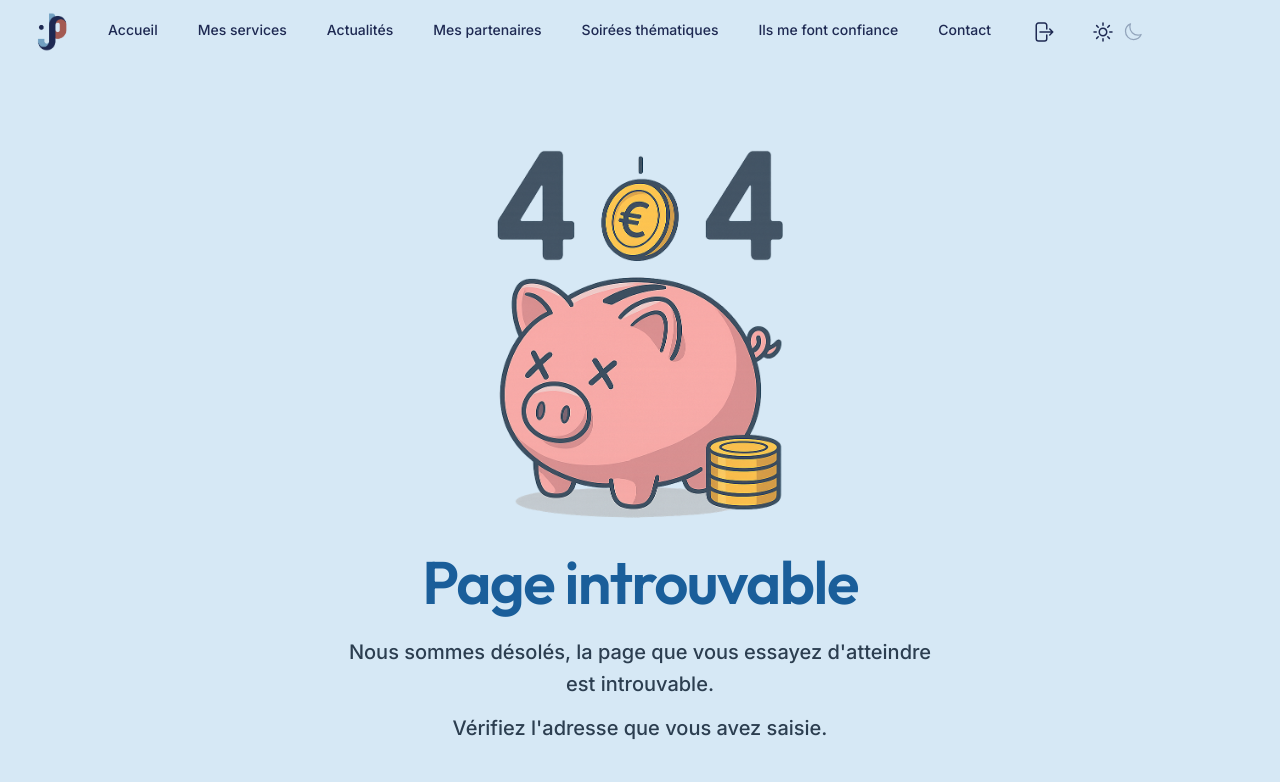
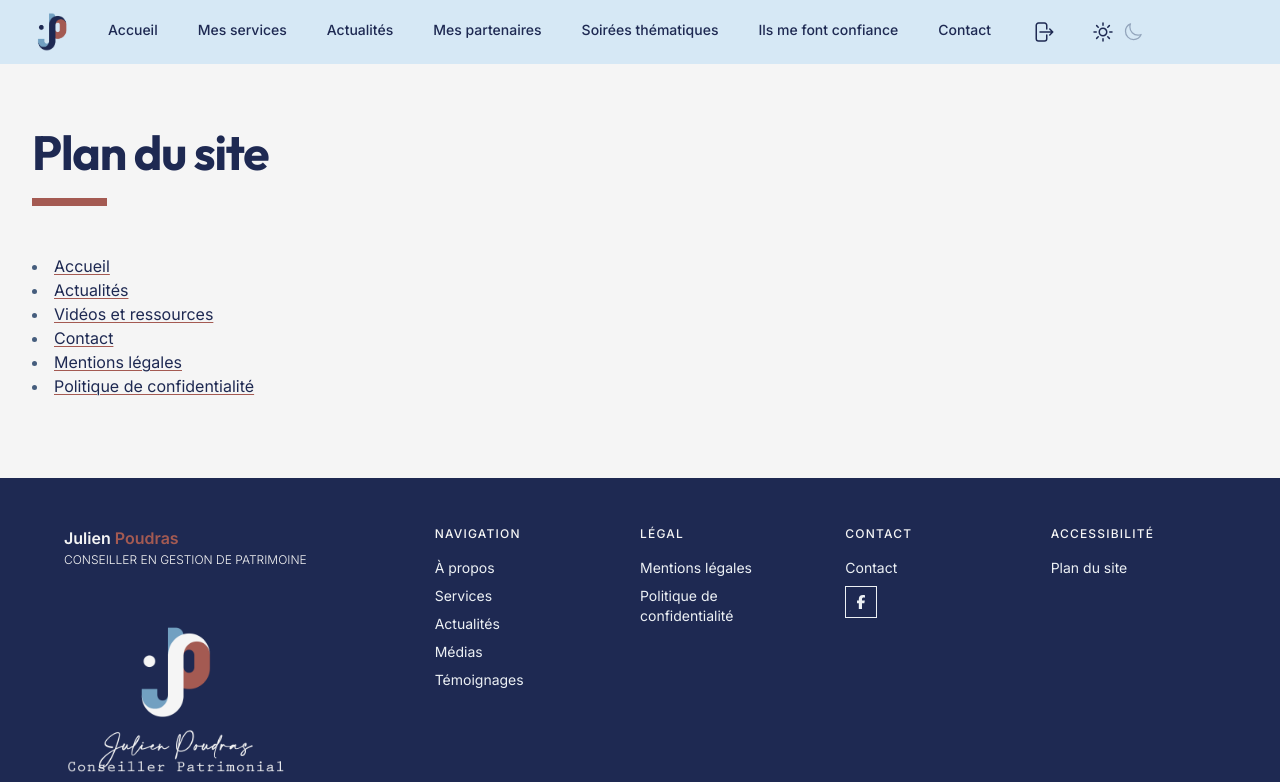
Before and after one commit to GhislaineAybram/cgp, an Angular app: page /sitemap in a window 1280 px wide. Shown: the top 782 px of the page. Built offline with nearby package versions, Linux system fonts and the light colour scheme; no server answers.

Commit message:
sitemap added

```diff
--- a/src/app/app.routes.ts
+++ b/src/app/app.routes.ts
@@ -13,6 +13,7 @@ import { AdminEventsComponent } from './features/admin/admin-events/admin-events
 import { AdminFeedbackComponent } from './features/admin/admin-feedback/admin-feedback.component';
 import { PageNotFoundComponent } from './features/page-not-found/page-not-found.component';
 import { authGuard } from './core/guards/auth.gard';
+import { SitemapComponent } from './features/sitemap/sitemap.component';
 
 export const routes: Routes = [
   { path: '', component: HomepageComponent, title: 'Julien Poudras | CGP Indépendant Meudon (92) - Conseil en Gestion de Patrimoine' },
@@ -22,6 +23,7 @@ export const routes: Routes = [
   { path: 'privacy', component: PrivacyComponent, title: 'Politique de Confidentialité - Protection des Données' },
   { path: 'contact', component: ContactComponent, title: 'Contactez votre Conseiller en Gestion de Patrimoine Julien Poudras' },
   { path: 'received', component: ReceivedComponent, title: 'Message reçu - Julien Poudras CGP vous recontacte' },
+  { path: 'sitemap', component: SitemapComponent, title: 'Plan du site' },
   {
     path: 'admin/login',
     loadComponent: () => import('./features/admin/admin-login/admin-login.component').then(m => m.AdminLoginComponent),
--- a/src/app/core/footer/footer.component.html
+++ b/src/app/core/footer/footer.component.html
@@ -1,7 +1,7 @@
 <footer class="footer w-full">
   <div class="mx-auto max-w-screen-2xl px-8 lg:px-16 py-10 lg:py-12">
-    <!-- ── Ligne du haut : 4 colonnes ── -->
-    <div class="grid grid-cols-1 sm:grid-cols-2 lg:grid-cols-[2fr_1fr_1fr_1fr] gap-10 pb-10">
+    <!-- ── Ligne du haut : 5 colonnes ── -->
+    <div class="grid grid-cols-1 sm:grid-cols-2 lg:grid-cols-[2fr_1fr_1fr_1fr_1fr] gap-10 pb-10">
       <!-- Col 1 : Identité + Facebook -->
       <div class="flex flex-col gap-4">
         <div>
@@ -84,8 +84,19 @@
           </a>
         </div>
       </div>
+
+      <!-- Col 5 : Accessibilité -->
+      <div>
+        <p class="text-xs tracking-widest uppercase font-light font-medium mb-4">Accessibilité</p>
+        <div class="flex flex-col gap-2">
+          <p routerLink="/sitemap" class="text-sm summary-link">
+            {{ sitemap }}
+          </p>
+        </div>
+      </div>
+
     </div>
-    <!-- fin grille 4 colonnes -->
+    <!-- fin grille 5 colonnes -->
 
     <div class="h-px bg-bronze-600 mb-2"></div>
 
--- a/src/app/core/footer/footer.component.ts
+++ b/src/app/core/footer/footer.component.ts
@@ -25,6 +25,7 @@ export class FooterComponent implements OnInit {
   legal!: string;
   privacy!: string;
   contact!: string;
+  sitemap!: string;
   copyright!: string;
   ownerData = ownerData;
 
@@ -36,6 +37,7 @@ export class FooterComponent implements OnInit {
     this.legal = 'Mentions légales';
     this.privacy = 'Politique de confidentialité';
     this.contact = 'Contact';
+    this.sitemap = 'Plan du site';
     this.copyright = '© 2025 Julien POUDRAS - Tous droits réservés';
   }
 }
--- a/src/app/features/privacy/privacy.component.html
+++ b/src/app/features/privacy/privacy.component.html
@@ -1,5 +1,5 @@
 <section class="w-full relative overflow-hidden">
-  <div class="">
+  <div>
     <div class="flex flex-col md:flex-row w-full gap-0 min-h-screen">
       <!-- Colonne de navigation - Fond bleu -->
       <aside class="w-full md:max-w-[340px] bg-column p-6 md:p-8" aria-label="Sommaire de la page">
--- /dev/null
+++ b/src/app/features/sitemap/sitemap.component.html
@@ -0,0 +1,17 @@
+<div class="bg-light-mode py-12 sm:py-16">
+  <div class="mx-auto max-w-7xl px-6 lg:px-8">
+    <div class="mx-auto lg:mx-0">
+      <h1 class="text-3xl font-bold tracking-tight text-pretty color-blue-800 sm:text-4xl lg:text-5xl section-line">Plan du site</h1>
+      <nav aria-label="Plan du site">
+        <ul class="list-disc list-inside mb-4 color-grey-800 pt-6 md:pt-8 lg:pt-12">
+          <li><a routerLink="/" class="visible-link">Accueil</a></li>
+          <li><a routerLink="/news" class="visible-link">Actualités</a></li>
+          <li><a routerLink="/medias" class="visible-link">Vidéos et ressources</a></li>
+          <li><a routerLink="/contact" class="visible-link">Contact</a></li>
+          <li><a routerLink="/legal" class="visible-link">Mentions légales</a></li>
+          <li><a routerLink="/privacy" class="visible-link">Politique de confidentialité</a></li>
+        </ul>
+      </nav>
+    </div>
+  </div>
+</div>
```
Also changed, not shown: src/app/features/sitemap/sitemap.component.ts (added, +12 -0 lines).
